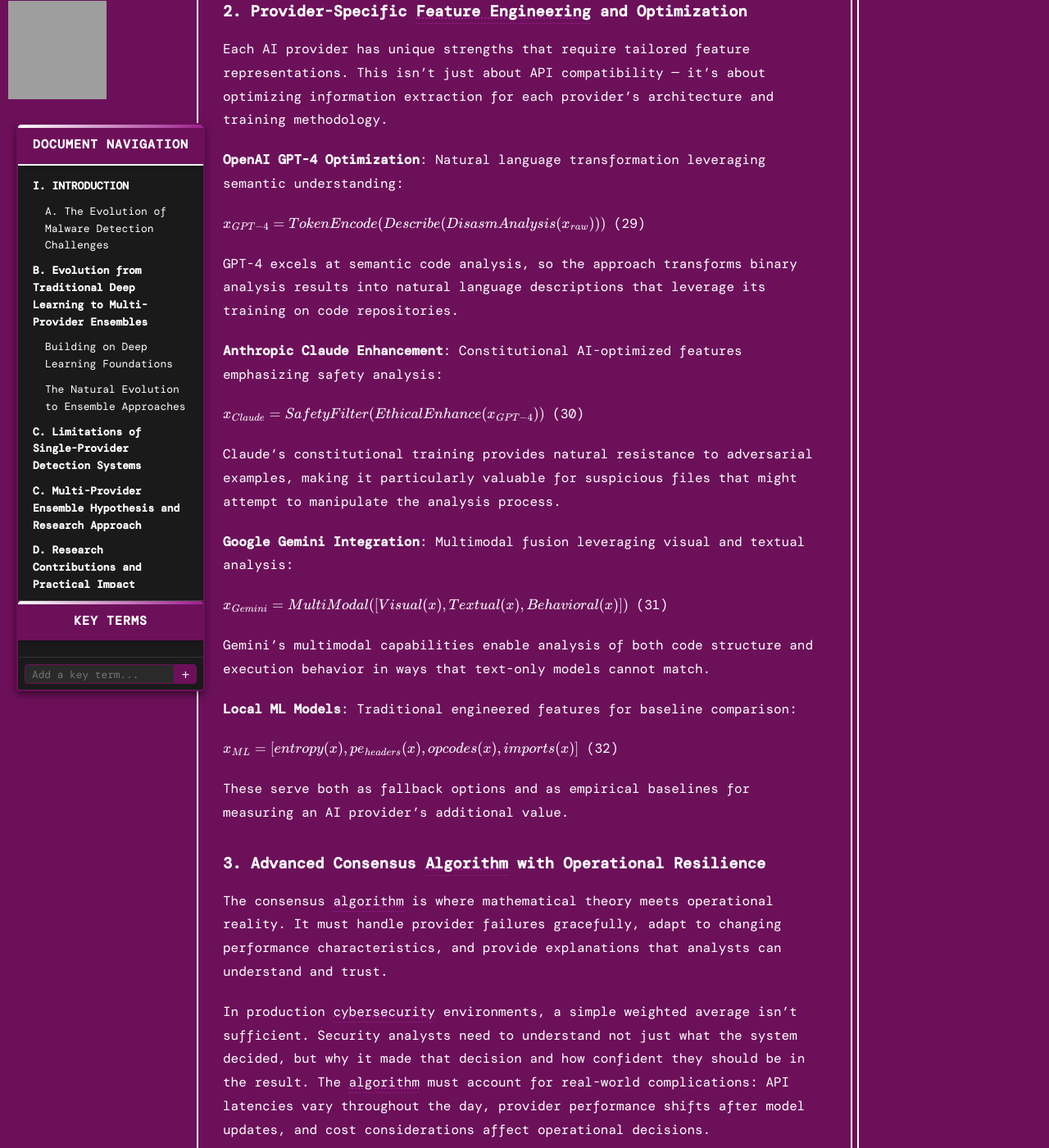
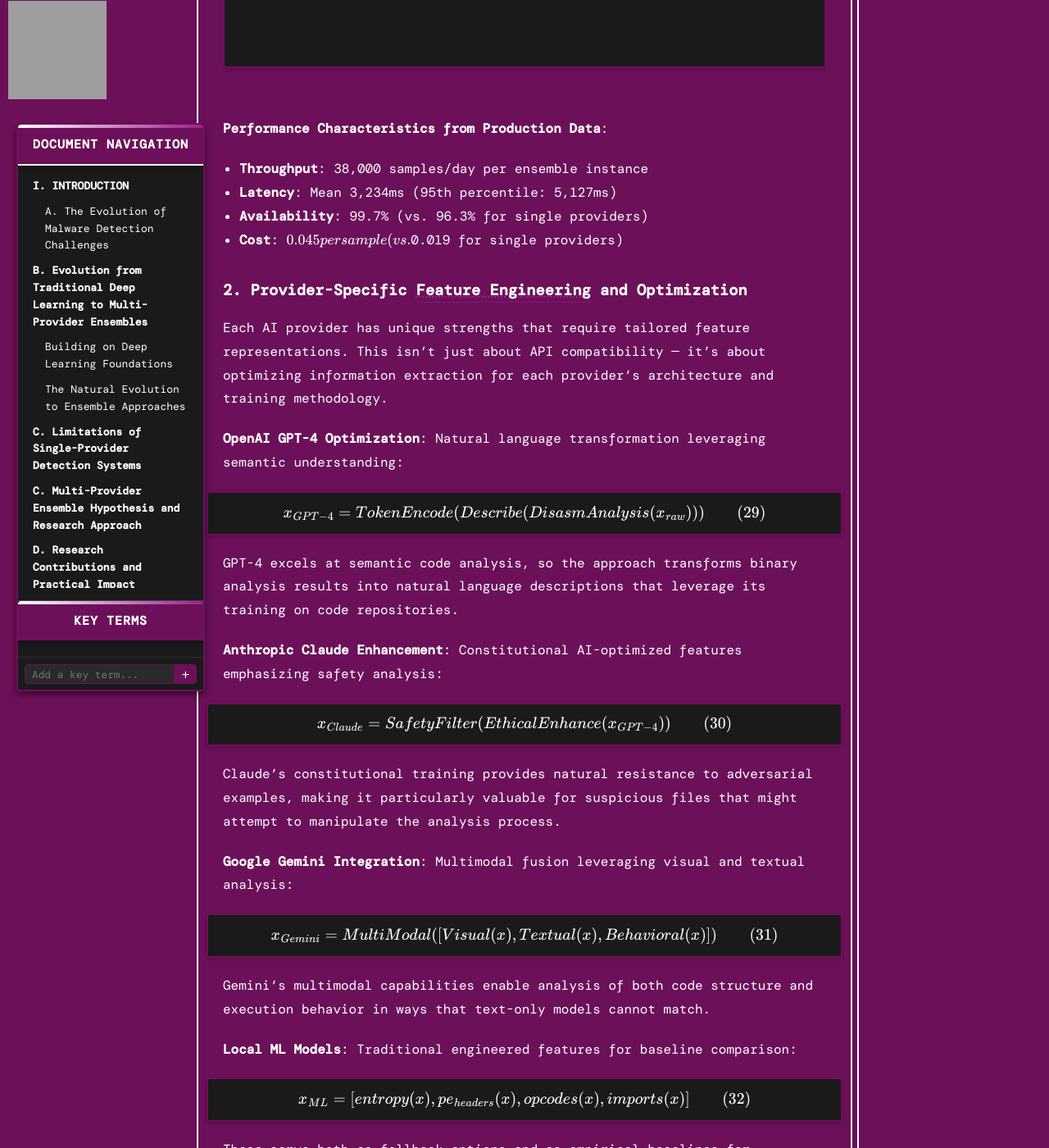
Before and after one commit to radicalkjax/blog, a Jekyll site: the page built from _posts/2025-05-27-multi-provider-ensemble-malware-detection.md, in a window 1280 px wide and 1400 px high, scrolled down 28935 px. Shown: the whole window at 82% size. Built offline with Jekyll 4.4.1, drawn with Linux system fonts in a browser that asks for light colours; some web fonts are replaced; formulas are drawn with MathJax 3; some of the changed text lies outside the part shown; grey boxes are pictures that could not be loaded.

Commit message:
updated LaTeX styling for equations

````diff
--- a/_posts/2025-05-27-multi-provider-ensemble-malware-detection.md
+++ b/_posts/2025-05-27-multi-provider-ensemble-malware-detection.md
@@ -767,12 +767,15 @@ Based on industry benchmarks:
 **Mathematical Diversity Measures**: The framework employs multiple approaches to quantify and optimize provider diversity:
 
 **Correlation-Based Diversity**:
+
 $$D_{\text{corr}} = 1 - \frac{2}{k(k-1)} \sum_{i<j} |\rho_{ij}| \qquad (24)$$
 
 **Information-Theoretic Diversity**:
+
 $$D_{\text{info}} = H(Y) - \frac{1}{k} \sum_{i=1}^{k} H(Y|f_i) \qquad (25)$$
 
 **Q-Statistic Diversity** (particularly useful for binary classification):
+
 $$Q_{ij} = \frac{N_{11}N_{00} - N_{10}N_{01}}{N_{11}N_{00} + N_{10}N_{01}} \qquad (26)$$
 
 where ${N_{ab}}$ represents samples classified as class $a$ by provider $i$ and class $b$ by provider $j$.
@@ -780,14 +783,14 @@ where ${N_{ab}}$ represents samples classified as class $a$ by provider $i$ and
 **The Diversity-Performance Relationship**: Through empirical analysis across multiple deployments, I've established that ensemble performance follows:
 
 
-$$ρ_{ensemble} = ρ_{base} + 0.23 × D_{avg} + 0.089 × √k - 0.12 × ρ_{avg}$$      (27)
+$$ρ_{ensemble} = ρ_{base} + 0.23 × D_{avg} + 0.089 × √k - 0.12 × ρ_{avg} (27)$$
 
 
 This relationship (R² = 0.78) guides provider selection and weight optimization in practice.
 
 **Theorem 1 (Diversity Benefit Under Correlation)**: For ensemble with diversity measure D ≥ D_min and individual provider performance ρᵢ ≥ ρ_min, even with moderate correlation ρᵢⱼ ≤ 0.7, the ensemble performance satisfies:
 
-$${ρ_{ensemble} ≥ max{(ρ₁, ρ₂, ..., ρₖ)} + ε(D, k, ρ_{avg})}$$               (28)
+$${ρ_{ensemble} ≥ max{(ρ₁, ρ₂, ..., ρₖ)} + ε(D, k, ρ_{avg})} (28)$$
 
 where ${ε(D, k, ρ_{avg})}$ represents the correlation-adjusted ensemble benefit function.
 
@@ -870,29 +873,25 @@ Each AI provider has unique strengths that require tailored feature representati
 
 **OpenAI GPT-4 Optimization**: Natural language transformation leveraging semantic understanding:
 
-$${x_{GPT-4} = TokenEncode(Describe(DisasmAnalysis(x_{raw})))}$$             (29)
-
+$$x_{GPT-4} = TokenEncode(Describe(DisasmAnalysis(x_{raw}))) \qquad (29)$$
 
 GPT-4 excels at semantic code analysis, so the approach transforms binary analysis results into natural language descriptions that leverage its training on code repositories.
 
 **Anthropic Claude Enhancement**: Constitutional AI-optimized features emphasizing safety analysis:
 
-$${x_{Claude} = SafetyFilter(EthicalEnhance(x_{GPT-4}))}$$                   (30)
-
+$$x_{Claude} = SafetyFilter(EthicalEnhance(x_{GPT-4})) \qquad (30)$$
 
 Claude's constitutional training provides natural resistance to adversarial examples, making it particularly valuable for suspicious files that might attempt to manipulate the analysis process.
 
 **Google Gemini Integration**: Multimodal fusion leveraging visual and textual analysis:
 
-$${x_{Gemini} = MultiModal([Visual(x), Textual(x), Behavioral(x)])}$$       (31)
-
+$$x_{Gemini} = MultiModal([Visual(x), Textual(x), Behavioral(x)]) \qquad (31)$$
 
 Gemini's multimodal capabilities enable analysis of both code structure and execution behavior in ways that text-only models cannot match.
 
 **Local ML Models**: Traditional engineered features for baseline comparison:
 
-$${x_{ML} = [entropy(x), pe_{headers}(x), opcodes(x), imports(x)]}$$          (32)
-
+$$x_{ML} = [entropy(x), pe_{headers}(x), opcodes(x), imports(x)] \qquad (32)$$
 
 These serve both as fallback options and as empirical baselines for measuring an AI provider's additional value.
 
@@ -966,12 +965,14 @@ When multiple providers appear compromised, the system escalates to more conserv
 **The Fundamental Advantage**: Attackers targeting single providers solve a relatively straightforward optimization problem. But ensemble systems force them into multi-constraint optimization that's exponentially more complex.
 
 **Single Provider Attack**:
+
 $$\begin{align}
 \delta^* = &\arg\min_{\delta} \|\delta\|_p \text{ subject to:} \\
 &f(x + \delta) \neq f(x) \text{ AND } \text{Preserve\_Functionality}(x + \delta) \qquad (61)
 \end{align}$$
 
 **Multi-Provider Attack** (exponentially harder):
+
 $$\begin{align}
 \delta^* = &\arg\min_{\delta} \|\delta\|_p \text{ subject to:} \\
 &\bigwedge_{i=1}^{k} [f_i(x + \delta) \neq f_i(x)] \text{ AND } \text{Preserve\_Functionality}(x + \delta) \qquad (62)
@@ -1018,12 +1019,12 @@ Real-world ensemble deployment requires balancing multiple competing objectives:
 **Pareto-Optimal Weight Selection**: The weight optimization problem can be formulated as:
 
 
-$${minimize f(α) = [f_{error}(α), f_{cost}(α), f_{latency}(α)]^T}$$            (63)
+$$minimize f(α) = [f_{error}(α), f_{cost}(α), f_{latency}(α)]^T \qquad (63)$$
 
 
 subject to:
 
-$${Σ(i=1 to k) αᵢ = 1, αᵢ ≥ α_{min} ∀i}$$                                 (64)
+$$Σ(i=1 to k) αᵢ = 1, αᵢ ≥ α_{min} ∀i \qquad (64)$$
 
 
 where ${α_{min}}$ = 0.05 ensures no provider is completely excluded (maintaining robustness).
@@ -1031,7 +1032,7 @@ where ${α_{min}}$ = 0.05 ensures no provider is completely excluded (maintainin
 **Scalarization for Practical Implementation**: For operational deployment, the approach converts the problem using weighted sum scalarization with business-driven weights:
 
 
-$${L_{total}(α) = w₁ f_{error}(α) + w₂ f_{cost}(α) + w₃ f_{latency}(α)}$$    (65)
+$$L_{total}(α) = w₁ f_{error}(α) + w₂ f_{cost}(α) + w₃ f_{latency}(α) \qquad (65)$$
 
 
 Typical enterprise weightings based on industry practices:
@@ -1083,18 +1084,15 @@ Aleatoric uncertainty, by contrast, reflects inherent sample ambiguity that no a
 
 **Epistemic Uncertainty** (model uncertainty):
 
-$${U_{epistemic} = Var_{providers}[E_{data}[fᵢ(x)]] ≈ (1/(k-1))Σ(i=1 to k)(pᵢ - p̄)^2}$$   (73)
-
+$$U_{epistemic} = Var_{providers}[E_{data}[fᵢ(x)]] ≈ (1/(k-1))Σ(i=1 to k)(pᵢ - p̄)^2 \qquad (73)$$
 
 **Aleatoric Uncertainty** (data uncertainty):
 
-$${U_{aleatoric} = E_{providers}[Var_{data}[fᵢ(x)]] ≈ (1/k)Σ(i=1 to k) {σ{i}}^2}$$             (74)
-
+$$U_{aleatoric} = E_{providers}[Var_{data}[fᵢ(x)]] ≈ (1/k)Σ(i=1 to k) {σ{i}}^2 \qquad (74)$$
 
 **Total Uncertainty**:
 
-$${U_{total} = U_{epistemic} + U_{aleatoric}}$$                                  (75)
-
+$$U_{total} = U_{epistemic} + U_{aleatoric} \qquad (75)$$
 
 **Operational Implications**:
 
@@ -1122,19 +1120,15 @@ This Bayesian treatment provides principled uncertainty quantification that impr
 
 ### 3. Calibration and Reliability Assessment
 
-**Calibration Validation**: Well-calibrated predictions satisfy P(Malware | Score = s) = s for all score values. I assess calibration using Expected Calibration Error (ECE):
-
-```
-ECE = Σ(m=1 to M) (nₘ/n) |acc(m) - conf(m)|                        (79)
-```
+**Calibration Validation**: Well-calibrated predictions satisfy $P(\text{Malware} \mid \text{Score} = s) = s$ for all score values. I assess calibration using Expected Calibration Error (ECE):
+
+$$ECE = Σ(m=1 to M) (nₘ/n) |acc(m) - conf(m)| \qquad (79)$$
 
 where samples are binned by confidence scores and acc(m), conf(m) represent accuracy and average confidence in bin m.
 
 **Platt Scaling for Improved Calibration**: Raw ensemble scores often require calibration adjustment. I use Platt scaling with cross-validation:
 
-```
-P_calibrated(y=1|s) = 1/(1 + exp(As + B))                          (80)
-```
+$$P_calibrated(y=1|s) = 1/(1 + exp(As + B)) \qquad (80)$$
 
 where parameters A and B are fitted using maximum likelihood on validation data.
 
@@ -1158,6 +1152,7 @@ Most cybersecurity research optimizes for laboratory metrics that don't translat
 **Primary Research Hypothesis**: I formulate the central hypothesis as a one-tailed test reflecting our specific research interest:
 
 $$H_0: \mu_{\text{ensemble}} \leq \mu_{\text{baseline}} \text{ (no improvement)} \qquad (81)$$
+
 $$H_1: \mu_{\text{ensemble}} > \mu_{\text{baseline}} \text{ (ensemble superiority)} \qquad (82)$$
 
 **Statistical Power Analysis**: For minimum detectable effect size $\delta = 0.5$ (medium effect), significance level $\alpha = 0.05$, and desired power $1-\beta = 0.80$:
@@ -1342,6 +1337,7 @@ This distribution matches threat intelligence reports from major security vendor
   - Purpose: Final evaluation and comparison
 
 **Temporal Validation Constraints**: Strict enforcement ensures no information leakage:
+
 $$\max(\text{timestamps}(\mathcal{D}_{\text{train}})) < \min(\text{timestamps}(\mathcal{D}_{\text{val}})) < \min(\text{timestamps}(\mathcal{D}_{\text{test}})) \qquad (84)$$
 
 **Algorithm 4**: Stratified Temporal Cross-Validation
@@ -1476,6 +1472,7 @@ Power:            Higher than Bonferroni due to sequential nature
 **Beyond Statistical Significance**: P-values indicate whether differences exist but not whether they matter practically. Effect size quantifies the magnitude of improvements for deployment decision-making.
 
 **Cohen's d for Mean Differences**:
+
 $$d = \frac{\bar{x}_{\text{ensemble}} - \bar{x}_{\text{baseline}}}{s_{\text{pooled}}} \text{ where } s_{\text{pooled}} = \sqrt{\frac{(n_1-1)s_1^2 + (n_2-1)s_2^2}{n_1+n_2-2}} \qquad (98)$$
 
 **Algorithm 6**: Bootstrap Effect Size Analysis with Bias Correction
@@ -1618,15 +1615,15 @@ Bias Correction: Adjusts for bootstrap distribution asymmetry
     <tbody>
       <tr style="background-color: #2a2a2a;">
         <td style="padding: 10px 15px; border: 1px solid #3a3a3a; font-weight: 600;">FGSM</td>
-        <td style="padding: 10px 15px; border: 1px solid #3a3a3a; text-align: center;">$$x_{\text{adv}} = x + \epsilon \cdot \text{sign}(\nabla_x L(f(x), y))$$</td>
+        <td style="padding: 10px 15px; border: 1px solid #3a3a3a; text-align: center;">$x_{\text{adv}} = x + \epsilon \cdot \text{sign}(\nabla_x L(f(x), y))$</td>
       </tr>
       <tr style="background-color: #1f1f1f;">
         <td style="padding: 10px 15px; border: 1px solid #3a3a3a; font-weight: 600;">PGD</td>
-        <td style="padding: 10px 15px; border: 1px solid #3a3a3a; text-align: center;">Iterative FGSM with projection: $$x_{t+1} = \text{Proj}_{x+\mathcal{S}}(x_t + \alpha \cdot \text{sign}(\nabla_{x_t} L(f(x_t), y)))$$</td>
+        <td style="padding: 10px 15px; border: 1px solid #3a3a3a; text-align: center;">Iterative FGSM with projection: $x_{t+1} = \text{Proj}_{x+\mathcal{S}}(x_t + \alpha \cdot \text{sign}(\nabla_{x_t} L(f(x_t), y)))$</td>
       </tr>
       <tr style="background-color: #2a2a2a;">
         <td style="padding: 10px 15px; border: 1px solid #3a3a3a; font-weight: 600;">C&W</td>
-        <td style="padding: 10px 15px; border: 1px solid #3a3a3a; text-align: center;">Optimization-based: $$\min \|δ\|_2 + c \cdot f(x + δ)$ subject to $x + δ \in [0,1]^n$$</td>
+        <td style="padding: 10px 15px; border: 1px solid #3a3a3a; text-align: center;">Optimization-based: $\min \|δ\|_2 + c \cdot f(x + δ)$ subject to $x + δ \in [0,1]^n$</td>
       </tr>
     </tbody>
   </table>
@@ -1645,9 +1642,11 @@ Bias Correction: Adjusts for bootstrap distribution asymmetry
 ### 2. Attack Success Evaluation and Statistical Analysis
 
 **Attack Success Rate Metrics**:
+
 $$\text{ASR}(\epsilon, \text{method}) = \frac{|\{x \in \mathcal{T} : f(x) \neq f(\text{attack}(x, \epsilon))\}|}{|\mathcal{T}|} \qquad (107)$$
 
 **Robustness Improvement Quantification**:
+
 $$\text{Robustness Gain} = \frac{\text{ASR}_{\text{single}} - \text{ASR}_{\text{ensemble}}}{\text{ASR}_{\text{single}}} \times 100\% \qquad (108)$$
 
 **Statistical Significance for Paired Outcomes**: McNemar's test addresses the correlated nature of attack success on the same samples:
@@ -1744,6 +1743,7 @@ Robustness Guarantee: Tests realistic attack scenarios
 **Total Cost of Ownership Modeling**: Realistic deployment requires careful analysis of all cost components, not just obvious expenses like API charges.
 
 **Cost Components Breakdown**:
+
 $$\text{TCO}_{\text{annual}} = C_{\text{API}} + C_{\text{infrastructure}} + C_{\text{personnel}} + C_{\text{training}} + C_{\text{maintenance}} \qquad (116)$$
 
 Where:
@@ -1756,12 +1756,15 @@ Where:
 **Benefit Quantification with Conservative Estimates**:
 
 **False Positive Reduction**: 28% fewer daily incidents
+
 $$B_{\text{FP}} = (28\% \times 28 \text{ daily FPs}) \times 365 \times \$150 = \$1,117,800 \qquad (117)$$
 
 **Enhanced Detection**: Additional true positives preventing breaches
+
 $$B_{\text{detection}} = 0.7 \text{ additional detections} \times \$2.8M \times 12\% = \$235,200 \qquad (118)$$
 
 **Operational Efficiency**: Faster threat resolution
+
 $$B_{\text{efficiency}} = \text{time\_savings} \times \text{analyst\_hourly\_rate} = 3.2 \text{ hours/day} \times 365 \times \$85 = \$99,280 \qquad (119)$$
 
 ### 2. Monte Carlo Risk Analysis and Sensitivity Testing
@@ -1859,6 +1862,7 @@ The multi-provider ensemble approach demonstrates statistically significant impr
 **Precision Analysis**: The ensemble achieves precision of **0.954** [95% CI: 0.948, 0.961], representing a 1.7 percentage point improvement over the best single provider (Anthropic Claude at 0.937). While this might seem modest, it would translate to approximately 18 fewer false positive incidents daily in a typical enterprise environment—potentially saving approximately 4.5 analyst hours per day.
 
 **Statistical Validation Using Welch's t-test**:
+
 $$t = \frac{0.954 - 0.937}{\sqrt{\frac{s_1^2}{n_1} + \frac{s_2^2}{n_2}}} = 6.23, \quad df = 847, \quad p < 0.001 \qquad (127)$$
 
 **F₁-Score Results**: The ensemble F₁-score of **0.941** [0.935, 0.947] exceeds single providers by 1.3-2.9 percentage points, with Cohen's d = 0.68 indicating medium-to-large practical significance according to cybersecurity-adapted effect size thresholds.
@@ -2328,19 +2332,23 @@ where α = 0.7 optimizes the performance-reliability trade-off based on operatio
 **Quantified Benefits Analysis**:
 
 **False Positive Reduction Value**: 28% fewer daily incidents with measurable operational impact:
+
 $$\text{Annual FP Savings} = (18 \text{ fewer daily FPs}) \times 365 \times \$150 = \$985,500 \qquad (133)$$
 
 This represents the largest single benefit category, driven by reduced analyst investigation time and improved workflow efficiency.
 
 **Enhanced Detection Value**: Conservative estimate of breach prevention through improved detection:
+
 $$\text{Breach Prevention} = 0.7 \text{ additional detections} \times \$2.8M \times 0.12 = \$235,200 \qquad (134)$$
 
 **Operational Efficiency Gains**: Faster threat resolution and improved analyst productivity:
+
 $$\text{Efficiency Value} = 3.2 \text{ hours/day} \times 365 \times \$85 = \$99,280 \qquad (135)$$
 
 ### 2. Monte Carlo Risk Analysis and Sensitivity Testing
 
 **Conservative ROI Calculation**:
+
 $$\text{ROI} = \frac{\$985,500 + \$235,200 + \$99,280 - \$187,500}{\$187,500} = 604\% \qquad (136)$$
 
 However, incorporating parameter uncertainty through Monte Carlo analysis provides more realistic expectations:
@@ -2521,13 +2529,13 @@ However, incorporating parameter uncertainty through Monte Carlo analysis provid
 
 **Weight Sensitivity Analysis**: Performance degrades gracefully with suboptimal weights:
 
-$$\text{Performance Loss} = \|\boldsymbol{\alpha} - \boldsymbol{\alpha}^*\|_2^2 \times 0.23 + O(\|\boldsymbol{\alpha} - \boldsymbol{\alpha}^*\|_2^3) \qquad (137)$$
+$$\text{Performance Loss} = \|\mathbf{\alpha} - \mathbf{\alpha}^*\|_2^2 \times 0.23 + O(\|\mathbf{\alpha} - \mathbf{\alpha}^*\|_2^3) \qquad (137)$$
 
 This quadratic relationship indicates robust performance across a range of weight configurations, reducing sensitivity to hyperparameter tuning.
 
 **Convergence Analysis**: Weight optimization converges exponentially with rate parameter γ = 0.15:
 
-$$\|\boldsymbol{\alpha}^{(t)} - \boldsymbol{\alpha}^*\|_2 \leq (1-\gamma)^t \|\boldsymbol{\alpha}^{(0)} - \boldsymbol{\alpha}^*\|_2 \qquad (138)$$
+$$\|\mathbf{\alpha}^{(t)} - \mathbf{\alpha}^*\|_2 \leq (1-\gamma)^t \|\mathbf{\alpha}^{(0)} - \mathbf{\alpha}^*\|_2 \qquad (138)$$
 
 ## F. Long-term Performance Tracking and Stability Analysis
 
@@ -2549,7 +2557,7 @@ Monthly analysis shows ensemble drift impact of 0.031 compared to 0.052 for best
 
 **Online Weight Adaptation**: Adaptive weight adjustment based on recent performance improves ensemble effectiveness over time:
 
-$$\boldsymbol{\alpha}^{(t+1)} = \boldsymbol{\alpha}^{(t)} + \eta \nabla_{\boldsymbol{\alpha}} L^{(t)} \qquad (140)$$
+$$\mathbf{\alpha}^{(t+1)} = \mathbf{\alpha}^{(t)} + \eta \nabla_{\mathbf{\alpha}} L^{(t)} \qquad (140)$$
 
 where η = 0.01 provides optimal learning rate balancing adaptation speed with stability.
 
````
